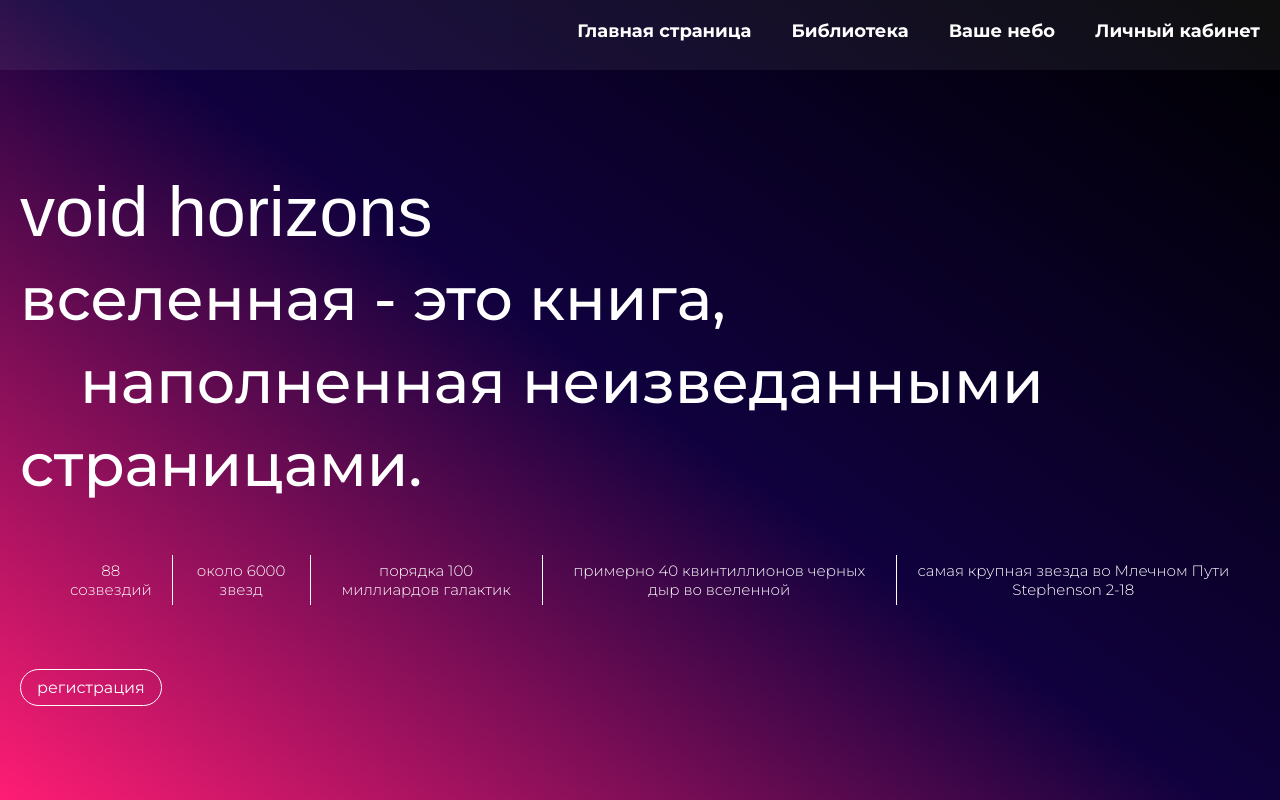
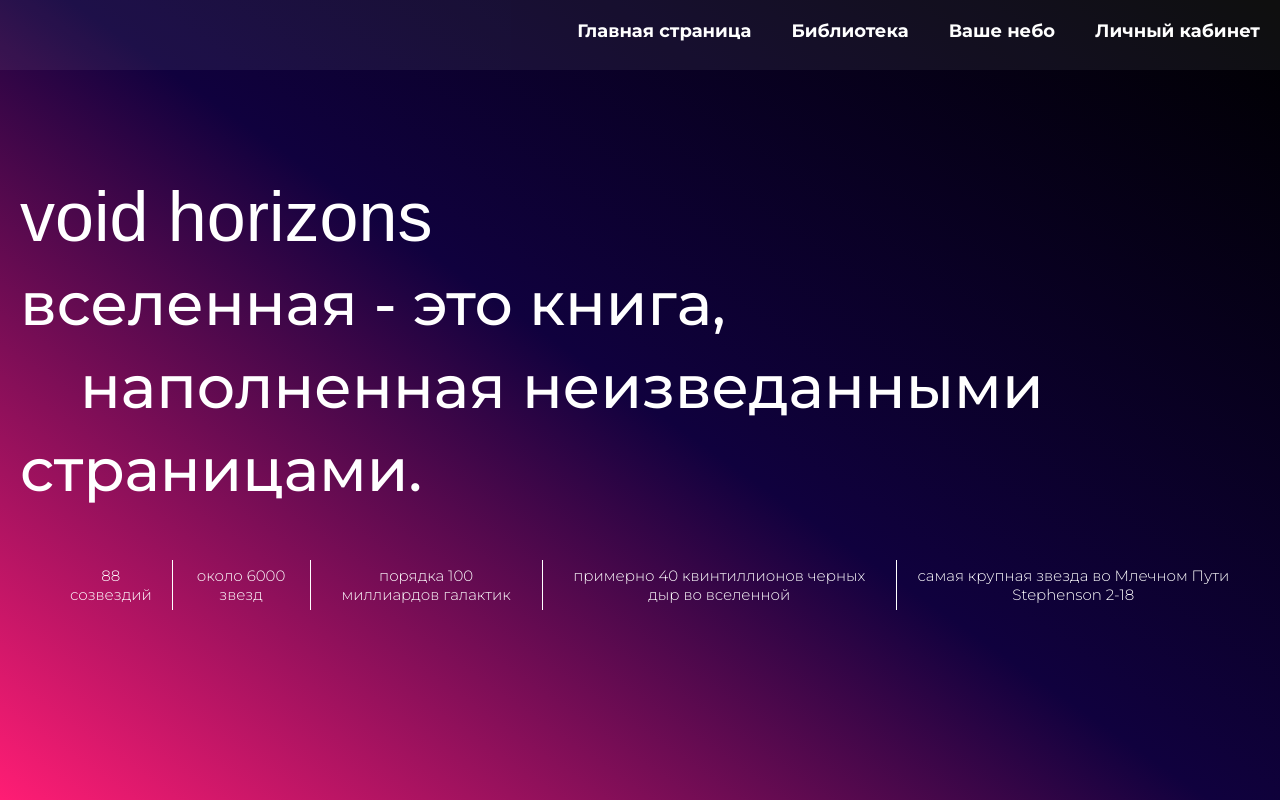
Before and after one commit to ksemenova17/VoidHorizons, a React (Vite) app in the folder my_app/: page / in a window 1280 px wide. Built offline with nearby package versions, Linux system fonts and the light colour scheme.

Commit message:
'добавлены изменения в код'

```diff
--- a/my_app/src/page/mainpage.jsx
+++ b/my_app/src/page/mainpage.jsx
@@ -14,9 +14,9 @@ function mainpage(){
                 <p className="main-content-subtitle-line2">наполненная неизведанными </p>
                 <p className="main-content-subtitle-line3">страницами. </p>
                 <Facts/>
-                <Link to="/login">
-                    <button>регистрация</button>
-                </Link>
+                {/*<Link to="/login">*/}
+                {/*    <button>регистрация</button>*/}
+                {/*</Link>*/}
             </div>
         </div>
     )
```
